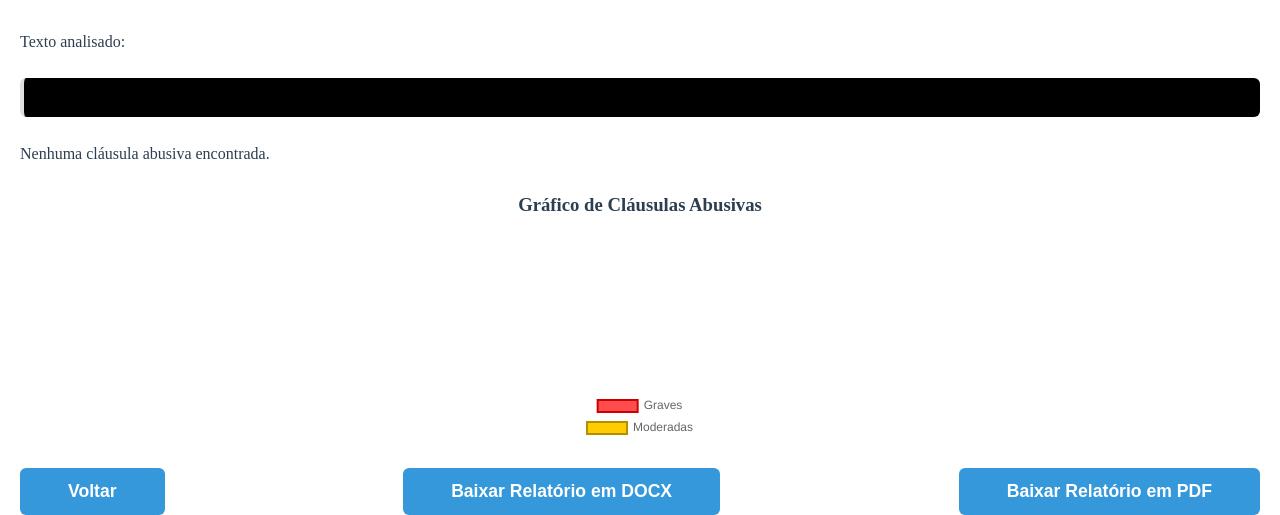
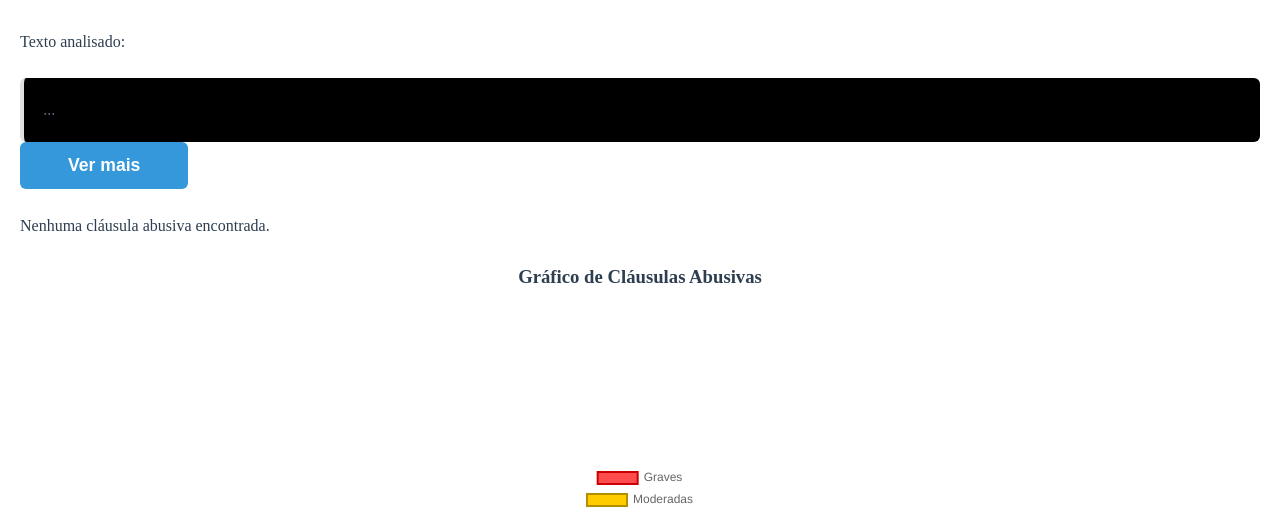
Before and after one commit to paulo807/termos-justos, a Flask app: template templates/resultado.html in a window 1280 px wide. Shown: the part 129-644 px from the top of the page. Run offline with Flask 3, Linux system fonts and the light colour scheme; the template is opened without the code that fills it, so the values that code supplies are empty.

Commit message:
link para histrico

```diff
--- a/templates/index.html
+++ b/templates/index.html
@@ -21,6 +21,8 @@
 
         <button type="submit">Analisar</button>
     </form>
+<p><a href="{{ url_for('historico') }}">📜 Ver histórico de análises</a></p>
+
 </div>
 </body>
 </html>
--- a/templates/resultado.html
+++ b/templates/resultado.html
@@ -13,7 +13,37 @@
     <p><strong>Idioma detetado:</strong> {{ idioma }}</p>
 
     <p>Texto analisado:</p>
-    <pre>{{ texto_destacado|safe }}</pre>
+
+<div id="textoContrato">
+    <!-- Mostra só os primeiros 500 caracteres -->
+    <pre id="textoParcial">{{ texto_destacado[:500]|safe }}...</pre>
+
+    <!-- Texto completo escondido inicialmente -->
+    <pre id="textoCompleto" style="display:none;">{{ texto_destacado|safe }}</pre>
+
+    <!-- Botão para alternar -->
+    <button onclick="toggleTexto(this)">Ver mais</button>
+</div>
+
+<script>
+function toggleTexto(botao) {
+    const parcial = document.getElementById("textoParcial");
+    const completo = document.getElementById("textoCompleto");
+
+
+    if (completo.style.display === "none") {
+        parcial.style.display = "none";      // esconde versão parcial
+        completo.style.display = "block";    // mostra texto completo
+        botao.innerText = "Ver menos";
+    } else {
+        completo.style.display = "none";     // esconde texto completo
+        parcial.style.display = "block";     // volta a mostrar só os 500 caracteres
+        botao.innerText = "Ver mais";
+    }
+}
+</script>
+
+
 
     {% if abusivas %}
         <h2>Cláusulas suspeitas encontradas:</h2>
@@ -79,6 +109,7 @@
          <a href="/download_docx"><button>Baixar Relatório em DOCX</button></a>
          <a href="/download_pdf"><button>Baixar Relatório em PDF</button></a>
      </div>
+<p><a href="{{ url_for('historico') }}">📜 Ver histórico de análises</a></p>
 
 </div>
 </body>
```
